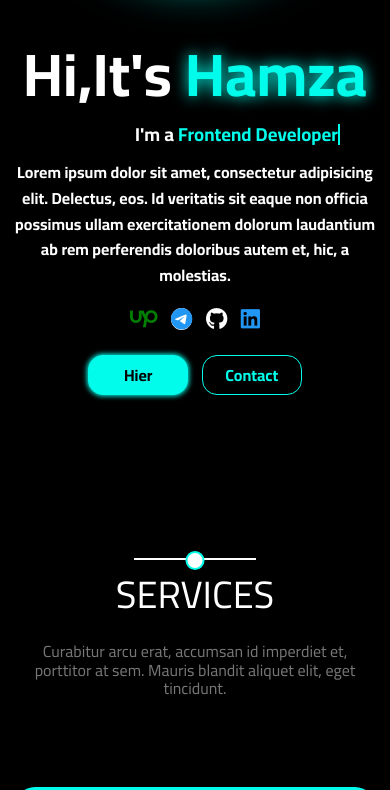
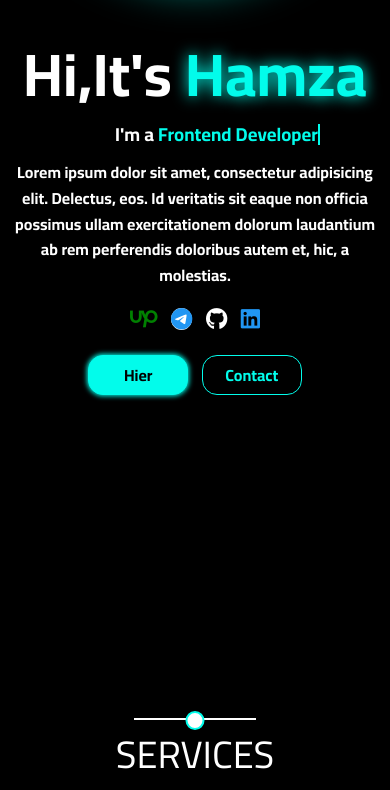
Before and after one commit to HamzaYAlzoubi/My-Personal-Portfolio-Website, a plain HTML site: page index.html in a window 390 px wide. Shown: the part 440-1230 px from the top of the page. Drawn offline with Linux system fonts and the light colour scheme.

Commit message:
padding top 300px

```diff
--- a/CSS/style.css
+++ b/CSS/style.css
@@ -75,6 +75,7 @@ header {
     top: 0;
     z-index: 999;
     backdrop-filter: blur(10px);
+    width: 100%;
 }
 header .container{
     display: flex;
@@ -269,7 +270,7 @@ header .container i:hover{
         margin-bottom: 15px;
     }
     .landing .container #infoBox h3{
-        transform: translateX(120px);
+        transform: translateX(100px);
     }
 }
 /* End landing page */
@@ -317,7 +318,7 @@ header .container i:hover{
 /* Medium */
 @media (max-width: 992px)  {
       #Services .sectionHeader {
-          padding: 140px 0 0 0;
+          padding-top: 300px;
       }
 
 }
```
